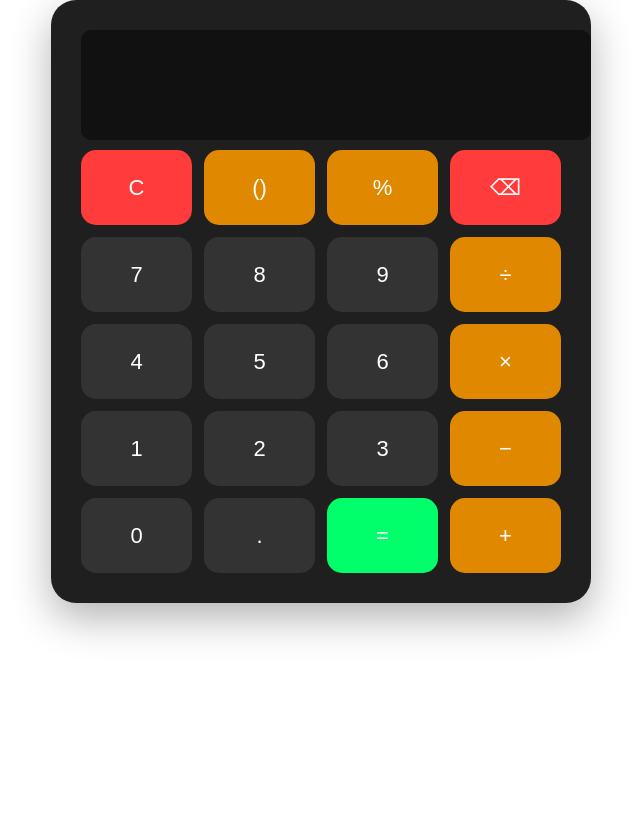
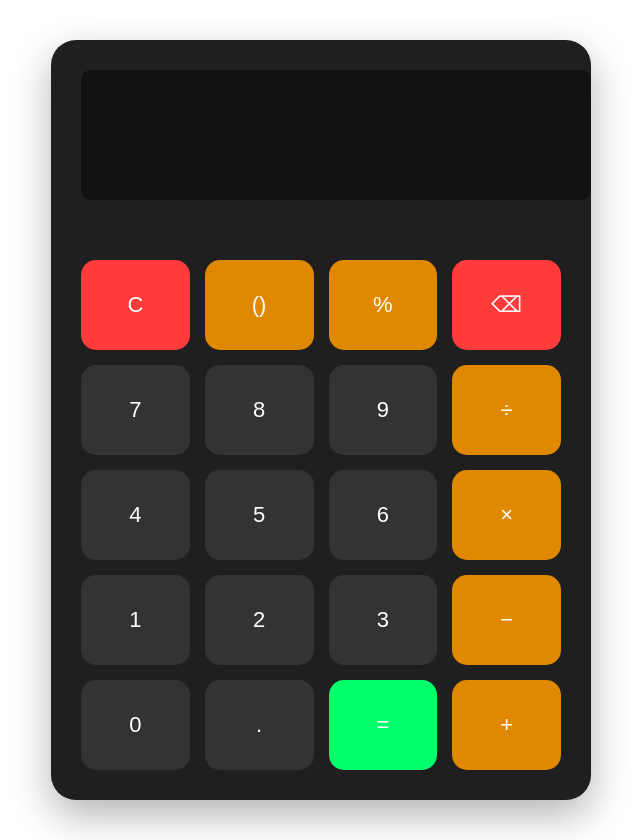
Before and after one commit to Khadija12aw/calculatrice-js, a plain HTML site: page index.html in a window 1280 px wide. Shown: the whole page, without its empty margins (319-960 px from the left). Before the commit the page ends 800 px from the top, so only its background shows below. Drawn offline with Linux system fonts and the light colour scheme.

Commit message:
retouche css

```diff
--- a/style.css
+++ b/style.css
@@ -5,8 +5,8 @@
     display: flex;
     justify-content: center;
     align-items: center;
-    height: 50%;
-    padding: 20;
+    height: 100vh;
+    padding: 20px;
 }
 
 .calculator {
@@ -14,13 +14,17 @@
     padding: 30px;
     border-radius: 25px;
     width: 480px;
+    min-height: 700px;
     box-shadow: 0 15px 40px rgba(0,0,0,0.3);
+    display: flex;
+    flex-direction: column;
+    justify-content: space-between;
 
 }
 
 #display {
     width: 100%;
-    height: 80px;
+    height: 100px;
     font-size: 32px;
     text-align: right;
     padding: 15px;
@@ -35,8 +39,8 @@
     display: none;
     background: #2a2a2a;
     border-radius: 10px;
-    padding: 8px;
-    margin-bottom: 10px;
+    padding: 10px;
+    margin-bottom: 15px;
     color: #ccc;
     font-size: 14px;
 }
@@ -64,17 +68,18 @@
 .buttons {
     display: grid;
     grid-template-columns: repeat(4, 1fr);
-    gap: 12px;
+    gap: 15px;
 }
 
 button {
-    height: 75px;
+    height: 90px;
     border-radius: 15px;
     border: none;
     font-size: 22px;
     cursor: pointer;
     background: #333;
     color: white;
+    transition: background 0.2s;
 }
 
 button:hover {
```
